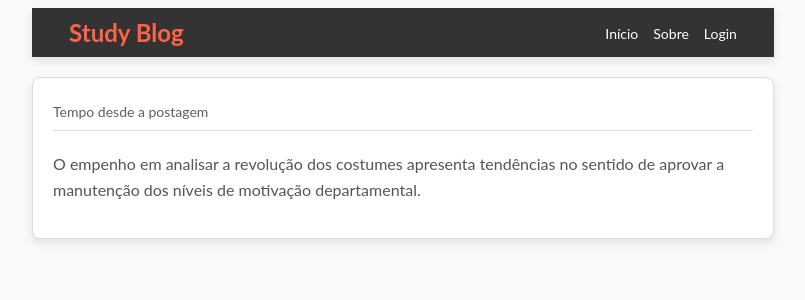
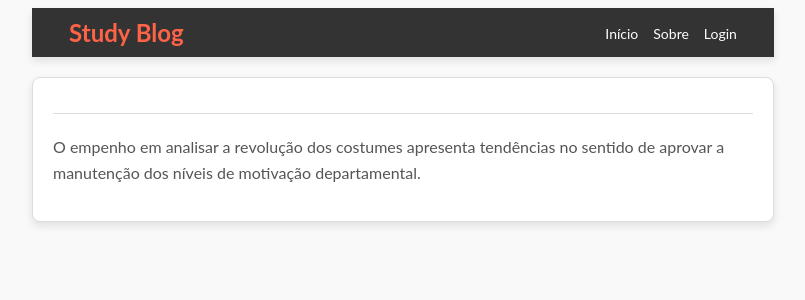
Before and after one commit to Itor-Carlos/frontend-blog, a React (Vite) app: page / in a window 1280 px wide. Shown: the top 300 px of the page, without its empty margins (237-1042 px from the left). Built offline with nearby package versions, Linux system fonts and the light colour scheme.

Commit message:
fix: add UserProps para o componente de Post

```diff
--- a/src/app/components/User/index.tsx
+++ b/src/app/components/User/index.tsx
@@ -1,10 +1,14 @@
 import React from "react";
 import { UserInfo } from "./styles";
 
-export function User(){
+interface UserProps{
+    titulo: string;
+}
+
+export function User({titulo}: UserProps){
     return (
         <UserInfo>
-            <p>Tempo desde a postagem</p>
+            <p>{titulo}</p>
         </UserInfo>
     )
 }
```
